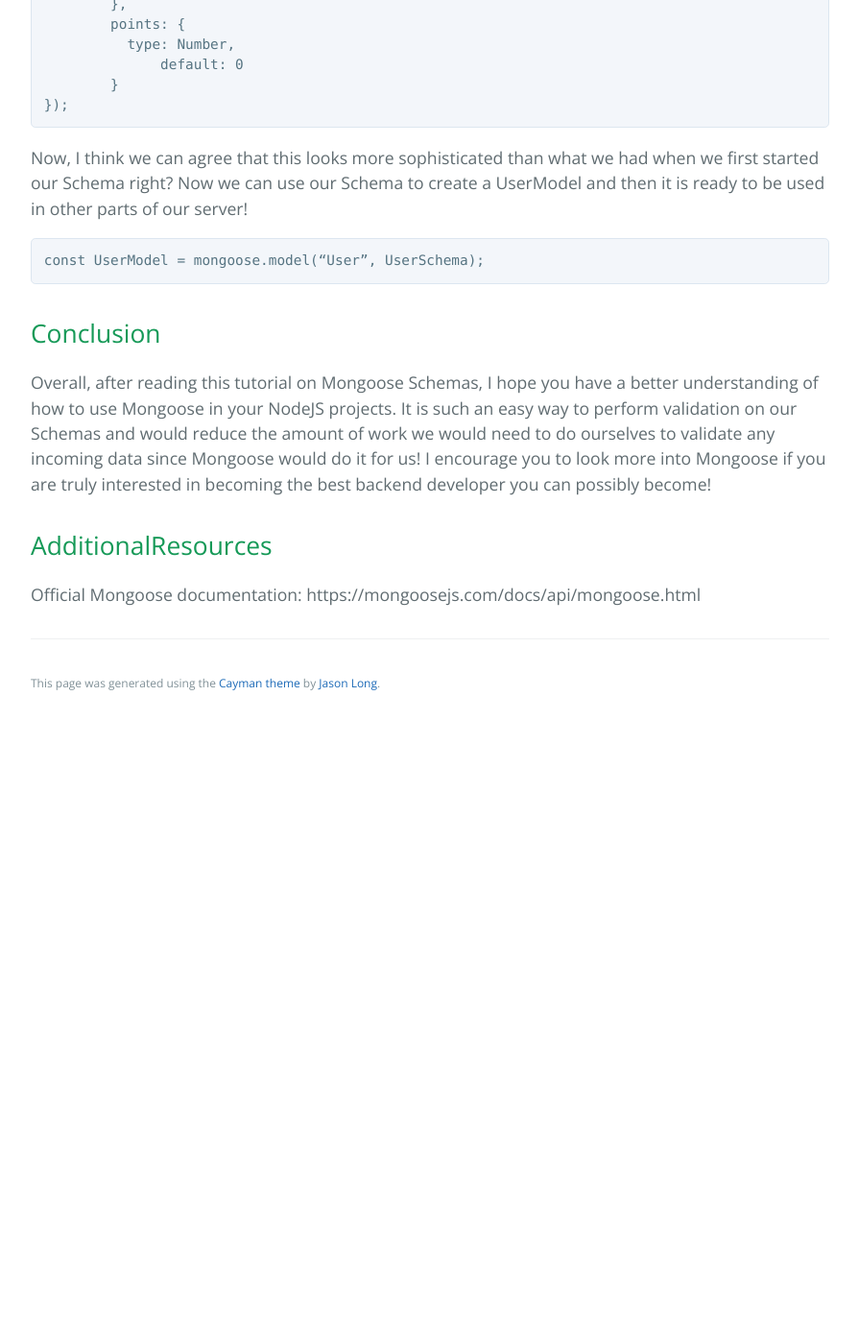
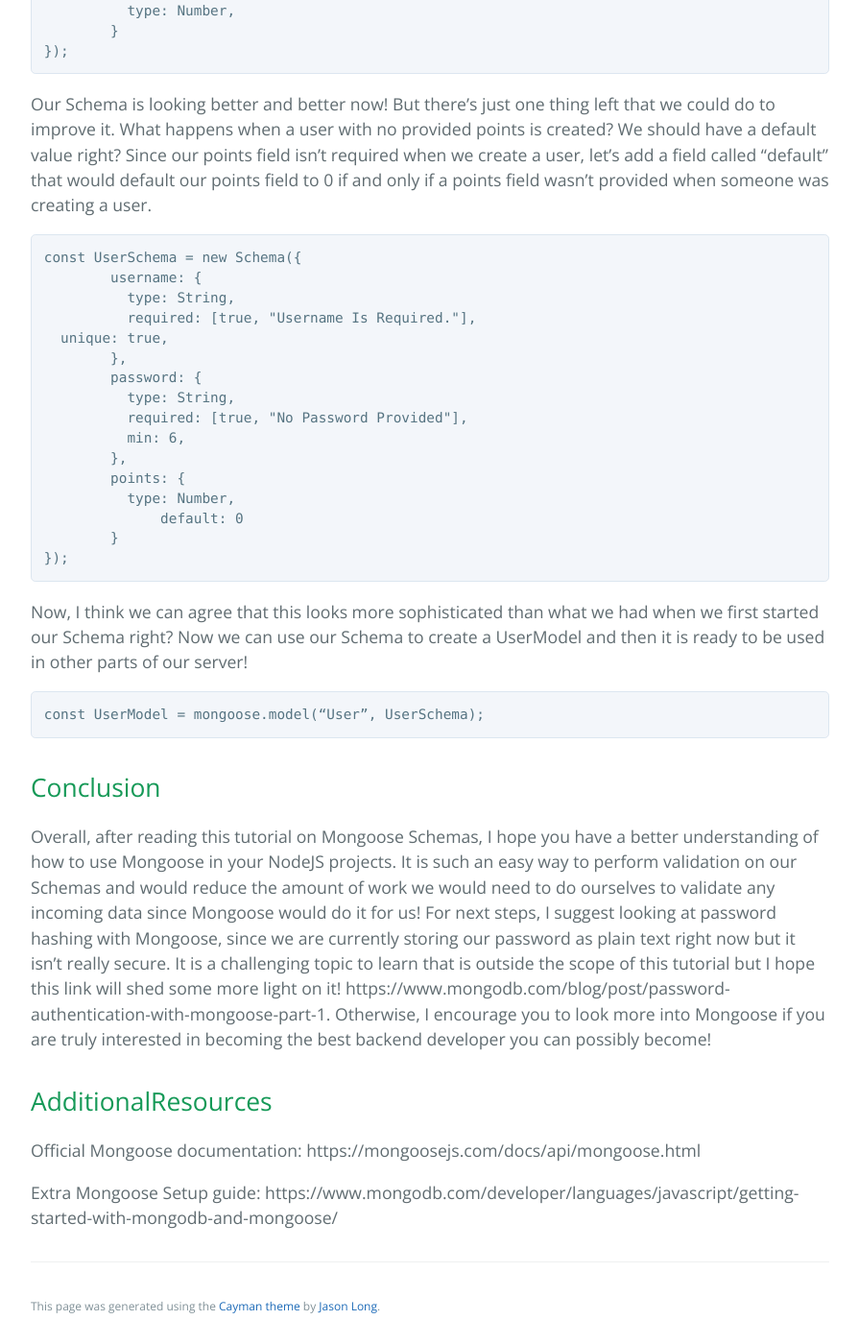
Before and after one commit to learning-software-engineering/learning-software-engineering.github.io, a Jekyll site: the page built from Topics/Tech_Stacks/Mongoose.md, in a window 1280 px wide and 1400 px high, scrolled down 4566 px. Shown: the whole window at 96% size, without its empty margins (192-1087 px from the left). Built offline with Jekyll 4.4.1, drawn with Linux system fonts in a browser that asks for light colours; our own code applies the rules of GitHub Pages for plain Markdown files; before the commit the page ends 5320 px from its top, so only the background shows below that; some of the changed text lies outside the part shown.

Commit message:
Make suggested changes

````diff
--- a/Topics/Tech_Stacks/Mongoose.md
+++ b/Topics/Tech_Stacks/Mongoose.md
@@ -68,7 +68,7 @@
 import mongoose from "mongoose"
 const Schema = mongoose.Schema;
 
-const UserSchema= new Schema({
+const UserSchema = new Schema({
 	username: {
 	  type: String,
 	},
@@ -103,10 +103,13 @@
 });
 ```
 
+If a User was created without a required field such as the username, the following object would be sent back to the person who created the user. This is really helpful isn't it?
+![Mongoose Validation Error](MongooseValidationError.png)
+
 Now let’s say we also don’t want people with the same username since that doesn’t really make sense to have two people named SaplingStomper27 do we? We can achieve that by enforcing the “unique” field on our username.
 
 ```
-const UserSchema= new Schema({
+const UserSchema = new Schema({
 	username: {
 	  type: String,
 	  required: [true, "Username Is Required."],
@@ -125,7 +128,7 @@
 Furthermore, we can improve our user model by having some sort of password validation right? Since when do websites allow us to have 2 letter passwords? We can add a minimum length requirement to our password using the “min” field. Of course, there are multiple other ways to increase our minimum password strength but I encourage you to look for yourself!
 
 ```
-const UserSchema= new Schema({
+const UserSchema = new Schema({
 	username: {
 	  type: String,
 	  required: [true, "Username Is Required."],
@@ -145,7 +148,7 @@
 Our Schema is looking better and better now! But there’s just one thing left that we could do to improve it. What happens when a user with no provided points is created? We should have a default value right? Since our points field isn’t required when we create a user, let’s add a field called “default” that would default our points field to 0 if and only if a points field wasn’t provided when someone was creating a user.
 
 ```
-const UserSchema= new Schema({
+const UserSchema = new Schema({
 	username: {
 	  type: String,
 	  required: [true, "Username Is Required."],
@@ -171,9 +174,12 @@
 
 ## Conclusion
 
-Overall, after reading this tutorial on Mongoose Schemas, I hope you have a better understanding of how to use Mongoose in your NodeJS projects. It is such an easy way to perform validation on our Schemas and would reduce the amount of work we would need to do ourselves to validate any incoming data since Mongoose would do it for us! I encourage you to look more into Mongoose if you are truly interested in becoming the best backend developer you can possibly become!
+Overall, after reading this tutorial on Mongoose Schemas, I hope you have a better understanding of how to use Mongoose in your NodeJS projects. It is such an easy way to perform validation on our Schemas and would reduce the amount of work we would need to do ourselves to validate any incoming data since Mongoose would do it for us! For next steps, I suggest looking at password hashing with Mongoose, since we are currently storing our password as plain text right now but it isn't really secure. It is a challenging topic to learn that is outside the scope of this tutorial but I hope this link will shed some more light on it! https://www.mongodb.com/blog/post/password-authentication-with-mongoose-part-1. Otherwise, I encourage you to look more into Mongoose if you are truly interested in becoming the best backend developer you can possibly become!
 
 ## AdditionalResources
 
 Official Mongoose documentation:
 https://mongoosejs.com/docs/api/mongoose.html
+
+Extra Mongoose Setup guide:
+https://www.mongodb.com/developer/languages/javascript/getting-started-with-mongodb-and-mongoose/
````
Also changed, not shown: other parts of Topics/Tech_Stacks/Mongoose.md (+2 -2 lines), Topics/Tech_Stacks/MongooseValidationError.png (added).
